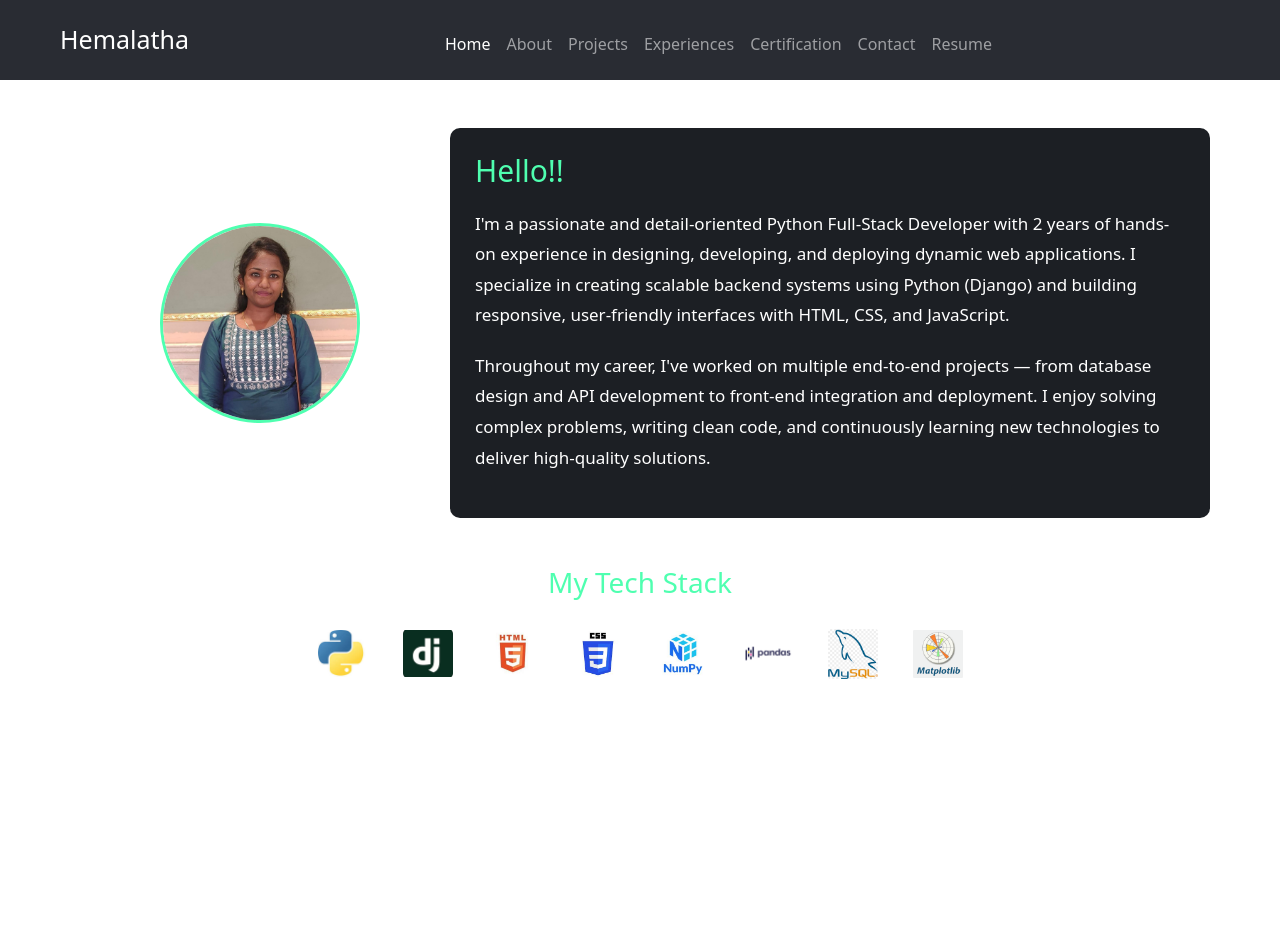
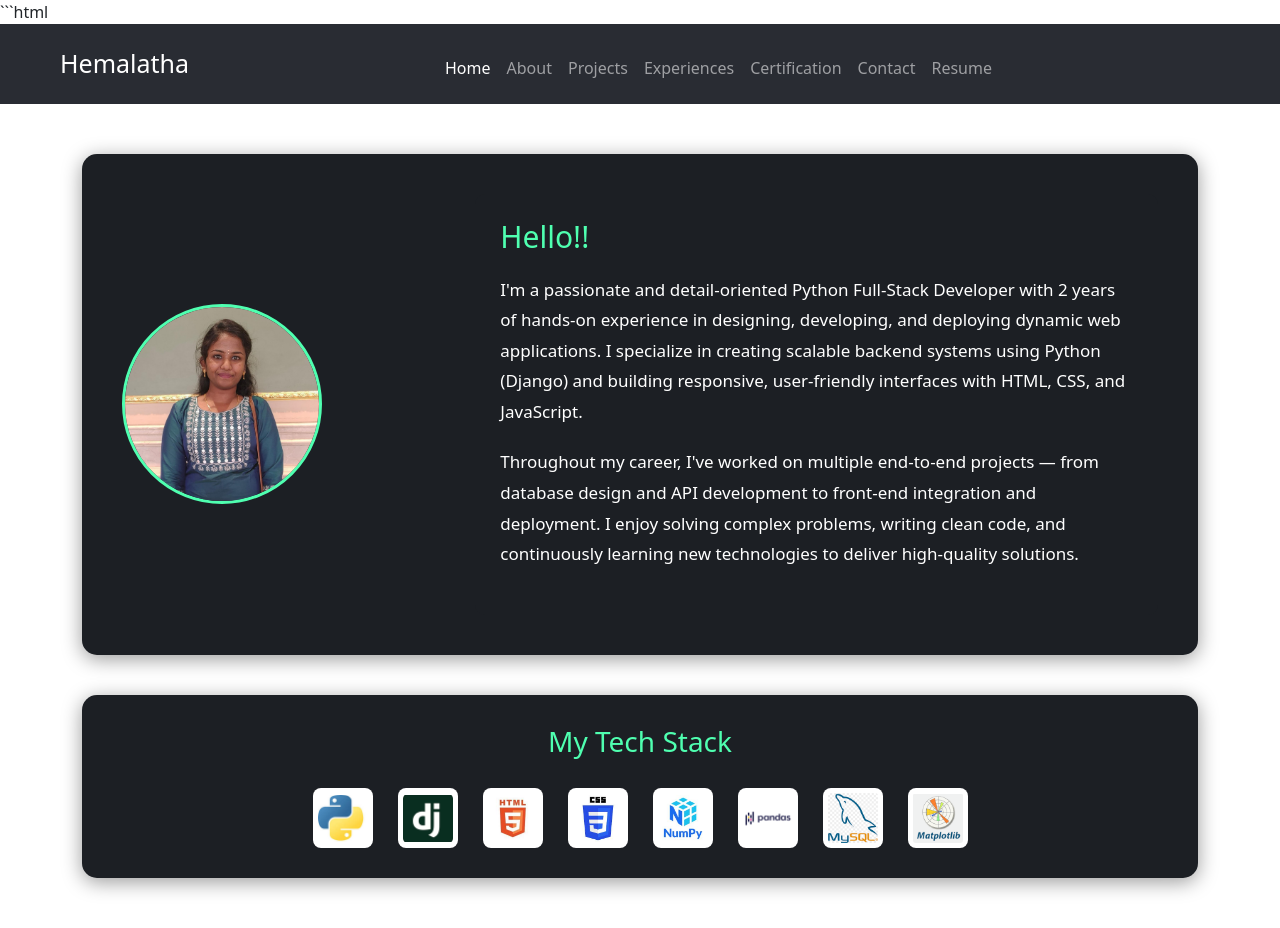
Before and after one commit to HemaLatha-2311/Portfolio, a Django app: page /about/ in a window 1280 px wide. Before the commit the page ends 679 px from the top, so only its background shows below. Run offline with Django 5.2, Linux system fonts and the light colour scheme.

Commit message:
Update about.html

````diff
--- a/resume/templates/about.html
+++ b/resume/templates/about.html
@@ -1,3 +1,4 @@
+```html
 {% extends "base.html" %}
 {% load static %}
 
@@ -7,10 +8,13 @@
      ABOUT SECTION
      ========================= -->
 
-<div class="row my-5">
+<div class="about-section">
+
+    <div class="row align-items-center">
 
         <!-- Profile Image -->
-    <div class="col-md-4 d-flex justify-content-center align-items-center">
+
+        <div class="col-md-4 text-center">
 
             <img src="{% static 'images/pic.jpg' %}"
                  alt="Profile picture"
@@ -20,25 +24,33 @@
 
 
         <!-- About Text -->
-    <div class="col-md-8 about-text">
+
+        <div class="col-md-8">
+
+            <div class="about-text">
 
                 <h2>Hello!!</h2>
 
                 <p>
-            I'm a passionate and detail-oriented Python Full-Stack Developer
-            with 2 years of hands-on experience in designing, developing,
-            and deploying dynamic web applications. I specialize in creating
-            scalable backend systems using Python (Django) and building
-            responsive, user-friendly interfaces with HTML, CSS, and JavaScript.
+                    I'm a passionate and detail-oriented Python Full-Stack
+                    Developer with 2 years of hands-on experience in designing,
+                    developing, and deploying dynamic web applications.
+                    I specialize in creating scalable backend systems using
+                    Python (Django) and building responsive, user-friendly
+                    interfaces with HTML, CSS, and JavaScript.
                 </p>
 
                 <p>
-            Throughout my career, I've worked on multiple end-to-end projects —
-            from database design and API development to front-end integration
-            and deployment. I enjoy solving complex problems, writing clean
-            code, and continuously learning new technologies to deliver
-            high-quality solutions.
+                    Throughout my career, I've worked on multiple end-to-end
+                    projects — from database design and API development to
+                    front-end integration and deployment. I enjoy solving
+                    complex problems, writing clean code, and continuously
+                    learning new technologies to deliver high-quality solutions.
                 </p>
+
+            </div>
+
+        </div>
 
     </div>
 
@@ -49,46 +61,36 @@
      TECH STACK
      ========================= -->
 
-<div class="row my-5">
+<div class="tech-stack-section">
 
-    <div class="col-12">
-
-        <h2 class="text-center mb-4 tech-stack-title">
+    <h2 class="text-center tech-stack-title">
         My Tech Stack
     </h2>
 
 
     <div class="tech-stack-container">
 
-            <!-- Python -->
         <img src="{% static 'images/py.jpg' %}"
              alt="Python logo">
 
-            <!-- Django -->
         <img src="{% static 'images/django.png' %}"
              alt="Django logo">
 
-            <!-- HTML -->
         <img src="{% static 'images/html.jpg' %}"
              alt="HTML logo">
 
-            <!-- CSS -->
         <img src="{% static 'images/css.jpg' %}"
              alt="CSS logo">
 
-            <!-- NumPy -->
         <img src="{% static 'images/numpy.jpg' %}"
              alt="NumPy logo">
 
-            <!-- Pandas -->
         <img src="{% static 'images/pandas.png' %}"
              alt="Pandas logo">
 
-            <!-- MySQL -->
         <img src="{% static 'images/mysql.png' %}"
              alt="MySQL logo">
 
-            <!-- Matplotlib -->
         <img src="{% static 'images/matplotlib.png' %}"
              alt="Matplotlib logo">
 
@@ -96,6 +98,5 @@
 
 </div>
 
-</div>
-
 {% endblock content1 %}
+```
````
Lines whose indentation alone changed are shown as unchanged.
